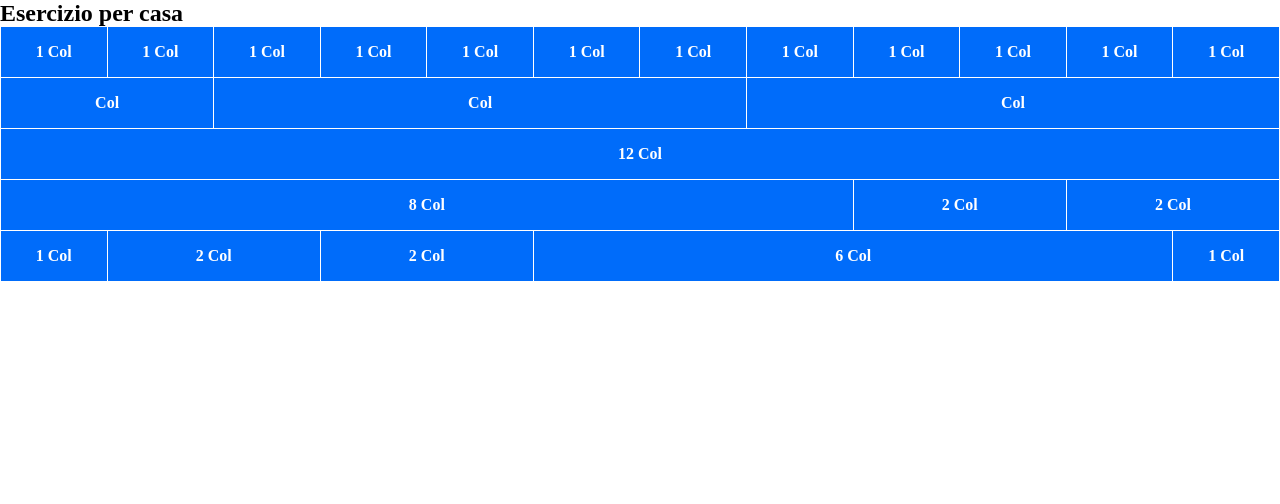
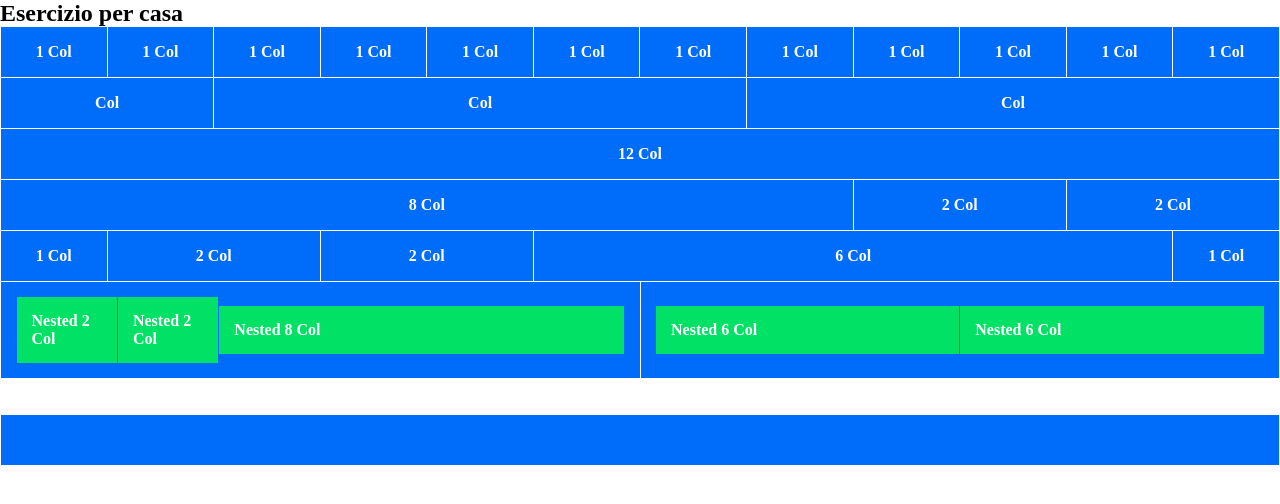
Before and after one commit to GCaringi/html-css-12bool, a plain HTML site: page index.html in a window 1280 px wide. Drawn offline with Linux system fonts and the light colour scheme.

Commit message:
Add nested row

```diff
--- a/css/style.css
+++ b/css/style.css
@@ -9,6 +9,16 @@
     min-height: 50px;
     justify-content: center;
     align-items: center;
+    gap: 1px;
+}
+
+.nested_row{
+    padding: 15px;
+}
+
+.nested{
+    background-color: #00e165;
+    padding: 15px;
 }
 
 .col{
--- a/index.html
+++ b/index.html
@@ -98,6 +98,32 @@
             </div>
         </div>
 
+        <div class="row">
+            <div class="col-6 nested_row">
+                <div class="nested col-2">
+                    Nested 2 Col
+                </div>
+                <div class="nested col-2">
+                    Nested 2 Col
+                </div>
+                <div class="nested col-8">
+                    Nested 8 Col
+                </div>
+            </div>
+            <div class="col-6 nested_row">
+                <div class="nested col-6">
+                    Nested 6 Col
+                </div>
+                <div class="nested col-6">
+                    Nested 6 Col
+                </div>
+            </div>
+        </div>
 
+        <br><br>
+
+        <div class="row">
+            <div class="col-12"></div>
+        </div>
     </body>
 </html>
```
